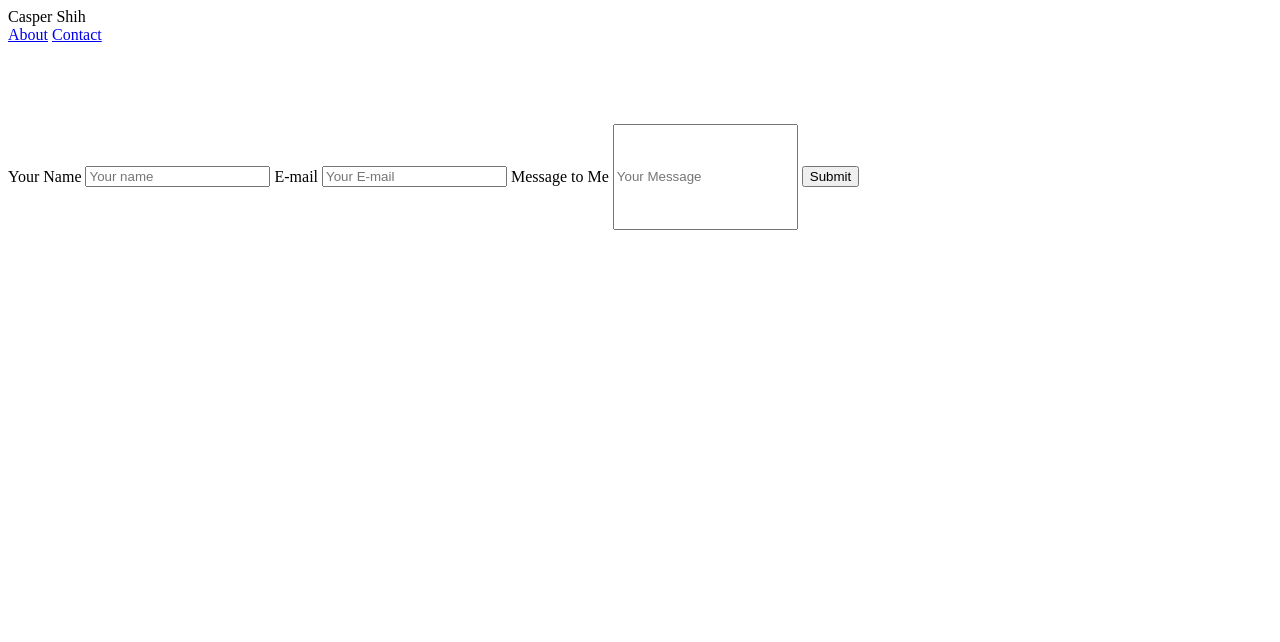
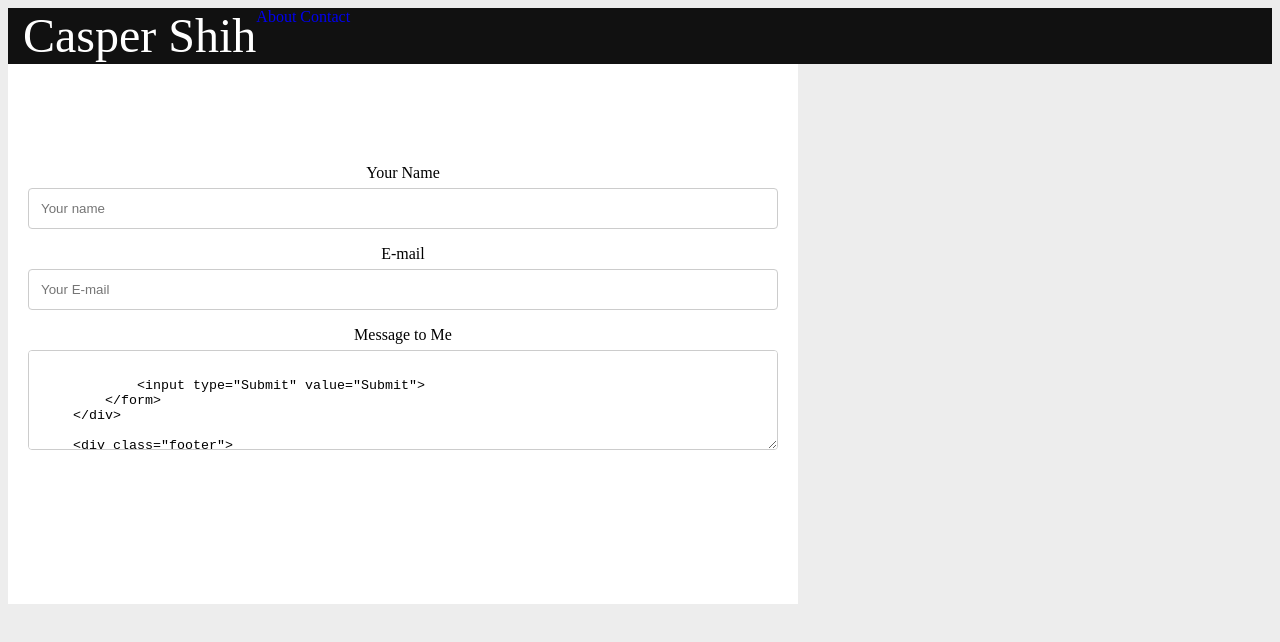
Before and after one commit to caspershih/Basic-portfolio, a website: page contact.html in a window 1280 px wide. Drawn offline with Linux system fonts and the light colour scheme.

Commit message:
adding more functions to portfolio

```diff
--- a/assets/javascript/app.js
+++ b/assets/javascript/app.js
@@ -0,0 +1 @@
+const nodemailer
--- a/contact.html
+++ b/contact.html
@@ -4,6 +4,7 @@
     <meta charset="UTF-8">
     <meta name="viewport" content="width=device-width, initial-scale=1.0">
     <meta http-equiv="X-UA-Compatible" content="ie=edge">
+    <link rel="stylesheet" type="text/css" href="./assets/css/style.css">
     <title>Document</title>
 </head>
 <body>
@@ -25,13 +26,13 @@
         <form action="action_page.php">
 
             <label for="name">Your Name</label>
-            <input type="text" id="fname" name="name" placeholder="Your name">
+            <input type="text" id="name" name="name" placeholder="Your name">
 
             <label for="email">E-mail</label>
             <input type="text" id="email" name="email" placeholder="Your E-mail">
 
             <label for="message">Message to Me</label>
-            <input type="text" id="message" name="message" placeholder="Your Message" style="height:100px">
+            <textarea type="text" id="message" name="message" placeholder="Your Message" style="height:100px">
 
             <input type="Submit" value="Submit">
         </form>
@@ -42,5 +43,7 @@
     </div>
 
 </div>
+
+<script src="./assets/javascript/app.js"></script>
 </body>
 </html>
--- a/portfolio.html
+++ b/portfolio.html
@@ -34,5 +34,6 @@
     <div class="footer"><footer style="color:#FFFFFF">Copyright©</footer>
 </div>
 
+<script src="./assets/javascript/app.js"></script>
 </body>
 </html>
```
Also changed, not shown: package.json (added, +19 -0 lines), 1 other file.
